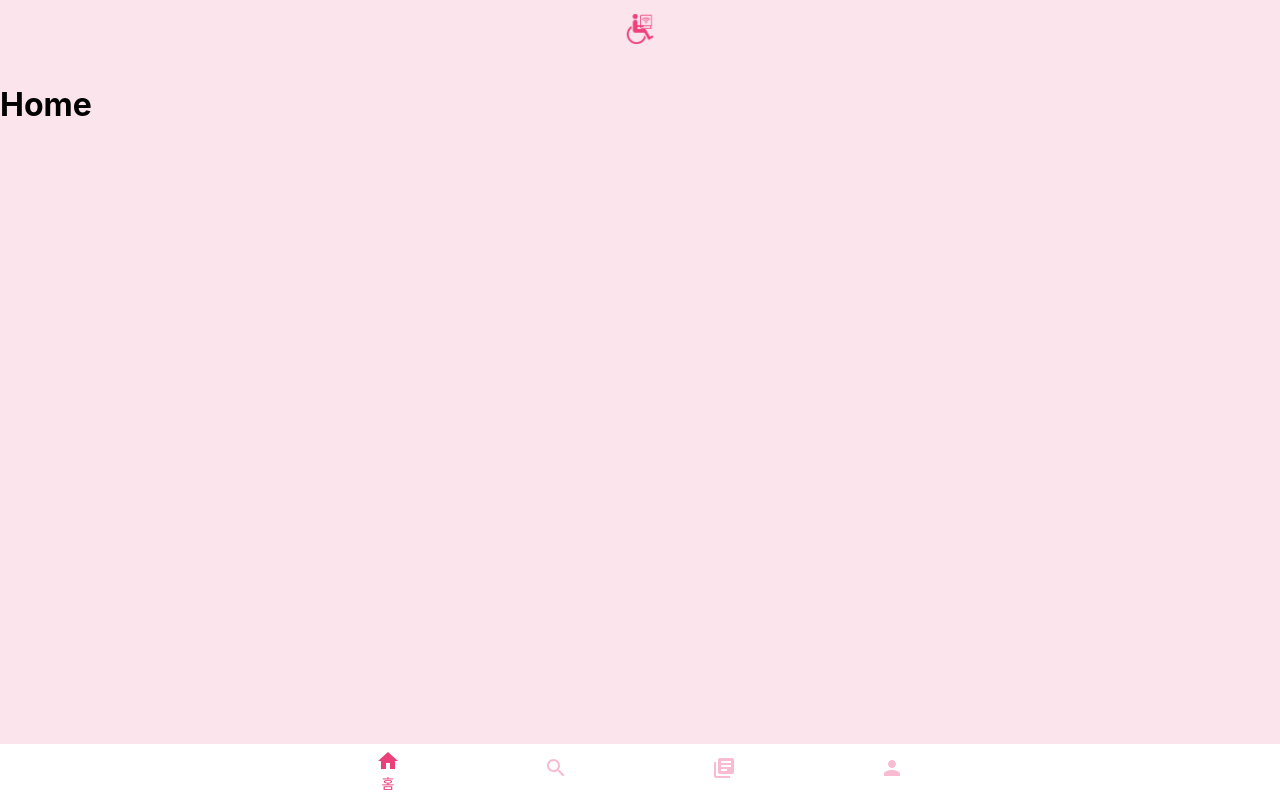
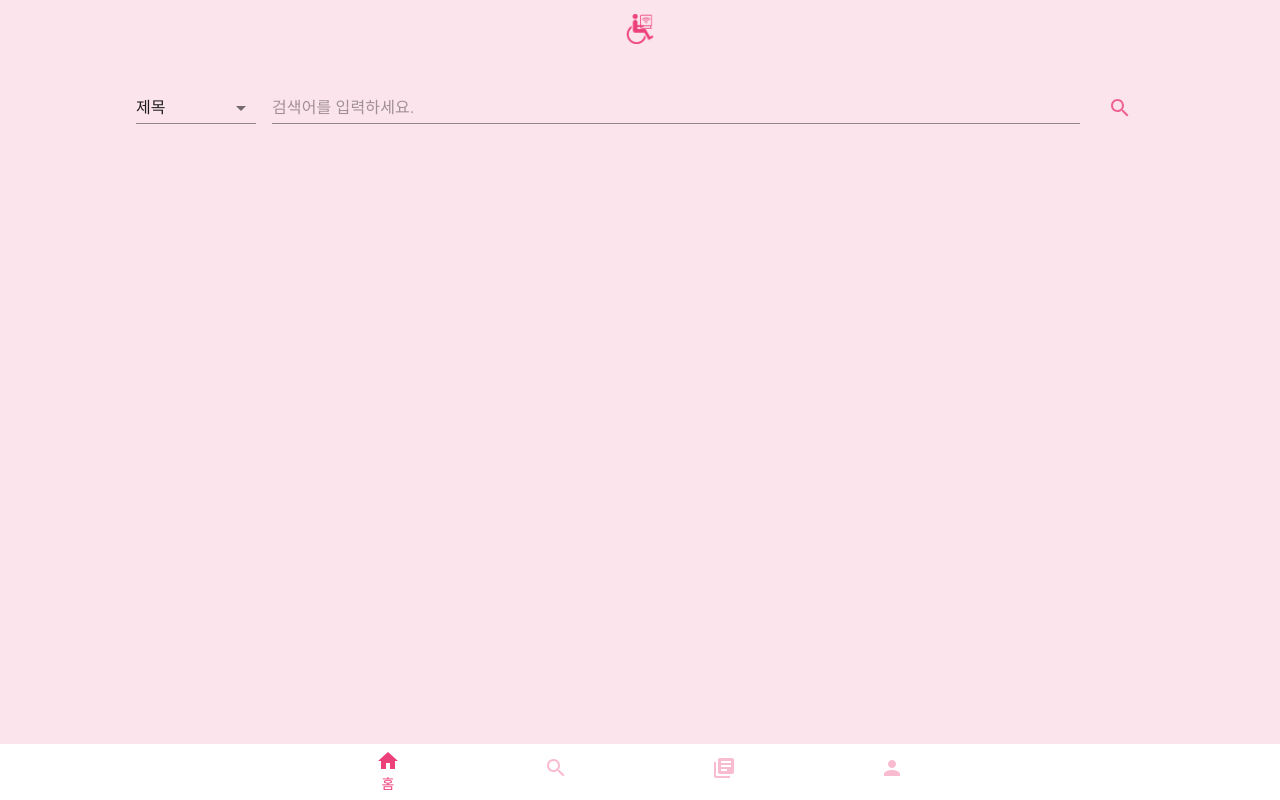
Before and after one commit to yeoro/Comfortabook, a React (Create React App) app in the folder frontend/: page /mainpage in a window 1280 px wide. Built offline with nearby package versions, Linux system fonts and the light colour scheme.

Commit message:
Edit SearchBar

```diff
--- /dev/null
+++ b/frontend/src/components/SearchBar.css
@@ -0,0 +1,15 @@
+.search .MuiInputBase-root {
+  margin-top: 0 !important;
+}
+
+.search .MuiSvgIcon-root {
+  width: 30px !important;
+}
+
+.search .MuiInput-underline:after {
+  border-bottom: 2px solid #f48fb1 !important;
+}
+.makeStyles-searchBar-4 {
+  width: 80vw;
+  margin: 20px auto;
+}
--- a/frontend/src/components/SearchBar.tsx
+++ b/frontend/src/components/SearchBar.tsx
@@ -2,20 +2,22 @@ import React, { useState } from "react";
 
 import { createStyles, makeStyles, Theme } from "@material-ui/core/styles";
 import MenuItem from "@material-ui/core/MenuItem";
-import FormHelperText from "@material-ui/core/FormHelperText";
 import FormControl from "@material-ui/core/FormControl";
 import Select from "@material-ui/core/Select";
 import TextField from "@material-ui/core/TextField";
 import SearchIcon from "@material-ui/icons/Search";
 import { pink } from "@material-ui/core/colors";
+import Button from "@material-ui/core/Button";
+
+import "./SearchBar.css";
 
 const useStyles = makeStyles((theme: Theme) =>
   createStyles({
-    root: {
+    searchBar: {
       "& > *": {
         margin: theme.spacing(1),
-        width: "25ch",
       },
+      display: "flex",
     },
     formControl: {
       margin: theme.spacing(1),
@@ -23,6 +25,17 @@ const useStyles = makeStyles((theme: Theme) =>
     },
     selectEmpty: {
       marginTop: theme.spacing(2),
+    },
+    textField: {
+      width: "70vw",
+    },
+    button: {
+      "& > *": {
+        margin: theme.spacing(1),
+      },
+      width: 20,
+      margin: 0,
+      padding: 0,
     },
   })
 );
@@ -48,7 +61,7 @@ const useInput = (initialValue: string, validator: any) => {
 function SearchBar() {
   const emptyValue = (value: any) => true;
   const searchWord = useInput("", emptyValue);
-  const [selector, setSelector] = useState("d_titl");
+  const [selector, setSelector] = useState("title");
 
   const handleChange = (event: React.ChangeEvent<{ value: unknown }>) => {
     setSelector(event.target.value as string);
@@ -57,7 +70,7 @@ function SearchBar() {
   const classes = useStyles();
 
   return (
-    <form className={classes.root} noValidate autoComplete="off">
+    <form className={classes.searchBar} noValidate autoComplete="off">
       <FormControl className={classes.formControl}>
         <Select
           value={selector}
@@ -66,15 +79,19 @@ function SearchBar() {
           className={classes.selectEmpty}
           inputProps={{ "aria-label": "Without label" }}
         >
-          <MenuItem value={"d_titl"}>제목</MenuItem>
-          <MenuItem value={"d_auth"}>저자</MenuItem>
-          <MenuItem value={"d_publ"}>출판사</MenuItem>
+          <MenuItem value={"title"}>제목</MenuItem>
+          <MenuItem value={"author"}>저자</MenuItem>
+          <MenuItem value={"publisher"}>출판사</MenuItem>
         </Select>
-        <FormHelperText>검색 조건</FormHelperText>
       </FormControl>
-      <br />
-      <TextField placeholder="검색어를 입력하세요." {...searchWord} />
-      <SearchIcon style={{ color: pink[300] }} />
+      <TextField
+        className={classes.textField}
+        placeholder="검색어를 입력하세요."
+        {...searchWord}
+      />
+      <Button className={classes.button}>
+        <SearchIcon style={{ color: pink[300] }} />
+      </Button>
     </form>
   );
 }
--- a/frontend/src/routes/Mainpage.tsx
+++ b/frontend/src/routes/Mainpage.tsx
@@ -14,7 +14,7 @@ export interface State {
 
 class Search extends React.Component<Props, State> {
   state = {
-    mode: "home",
+    mode: "search",
   };
   getPage() {
     if (this.state.mode === "home") {
```
